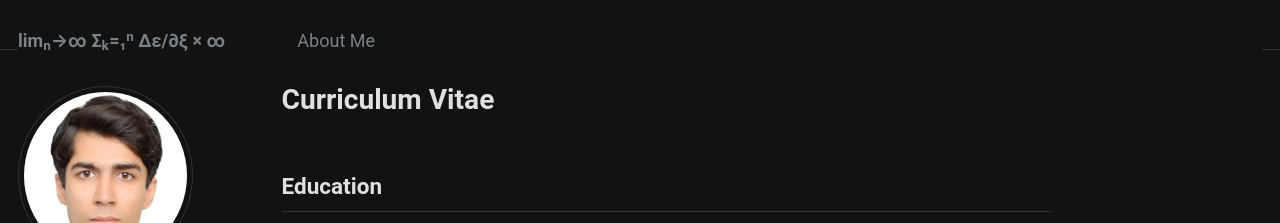
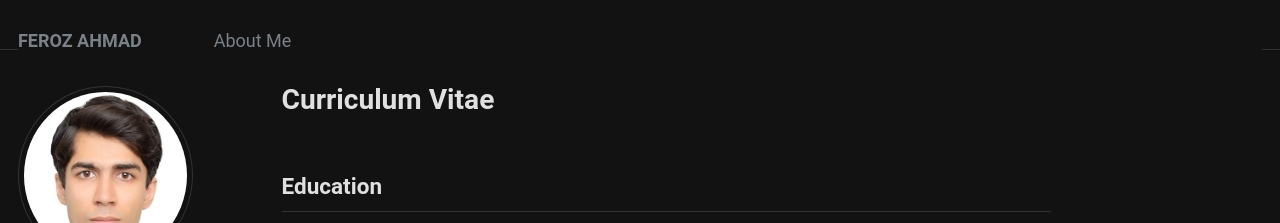
Before and after one commit to Fe-r-oz/Fe-r-oz.github.io, a Jekyll site: the page built from _pages/about.md, in a window 1280 px wide. Shown: the top 223 px of the page. Built offline with Jekyll 4.4.1, drawn with Linux system fonts in a browser that asks for light colours; some web fonts are replaced; a script that is not in the unit is left out.

Commit message:
Update _config.yml

```diff
--- a/_config.yml
+++ b/_config.yml
@@ -8,7 +8,7 @@
 
 # Basic Site Settings
 locale                   : "en-US"
-title                    : "limₙ→∞ Σₖ=₁ⁿ Δε/∂ξ × ∞"
+title                    : "FEROZ AHMAD"
 title_separator          : "-"
 name                     : &name "FEROZ AHMAD"
 description              : &description "Prospective Postgraduate/Graduate Student in Quantum Information Science and Engineering"
```
